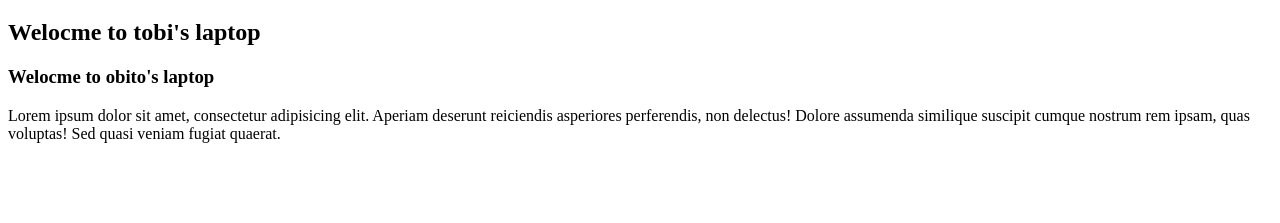
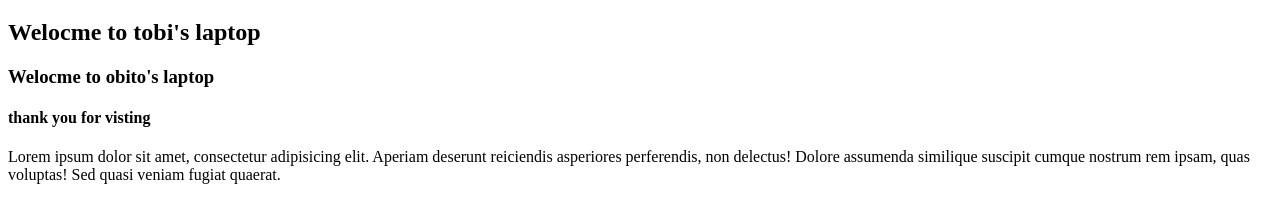
Before and after one commit to Sameershaik0349/tobi-pro, a plain HTML site: page index.html in a window 1280 px wide. Shown: the part 61-284 px from the top of the page. Drawn offline with Linux system fonts and the light colour scheme.

Commit message:
V3 of project

```diff
--- a/index.html
+++ b/index.html
@@ -9,6 +9,7 @@
     <h1>Welcome to sameer's laptop</h1>
     <h2>Welocme to tobi's laptop</h2>
     <h3>Welocme to obito's laptop </h3>
+    <h4>thank you for visting</h4>
     <p>Lorem ipsum dolor sit amet, consectetur adipisicing elit. Aperiam deserunt reiciendis asperiores perferendis, non delectus! Dolore assumenda similique suscipit cumque nostrum rem ipsam, quas voluptas! Sed quasi veniam fugiat quaerat.</p>
 </body>
 </html>
```
